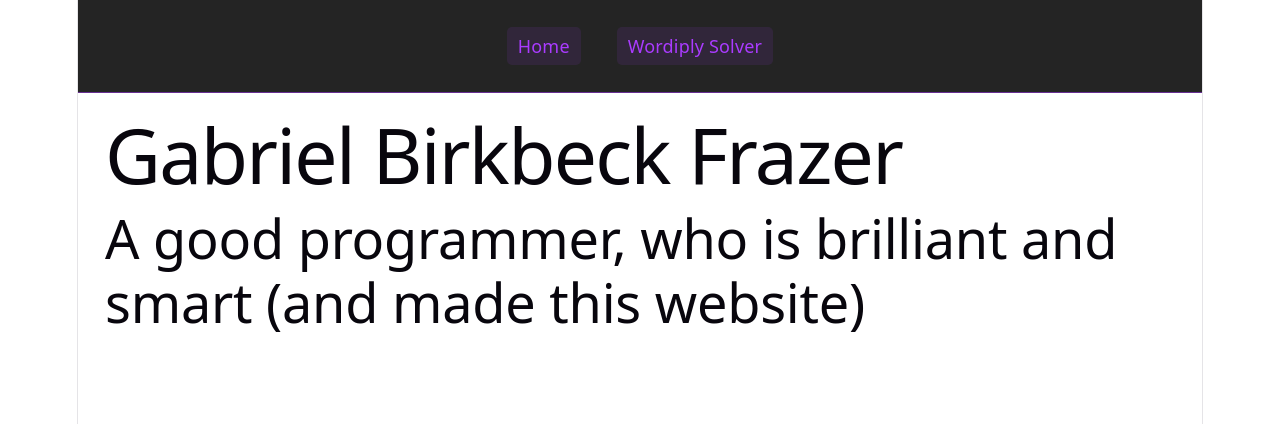
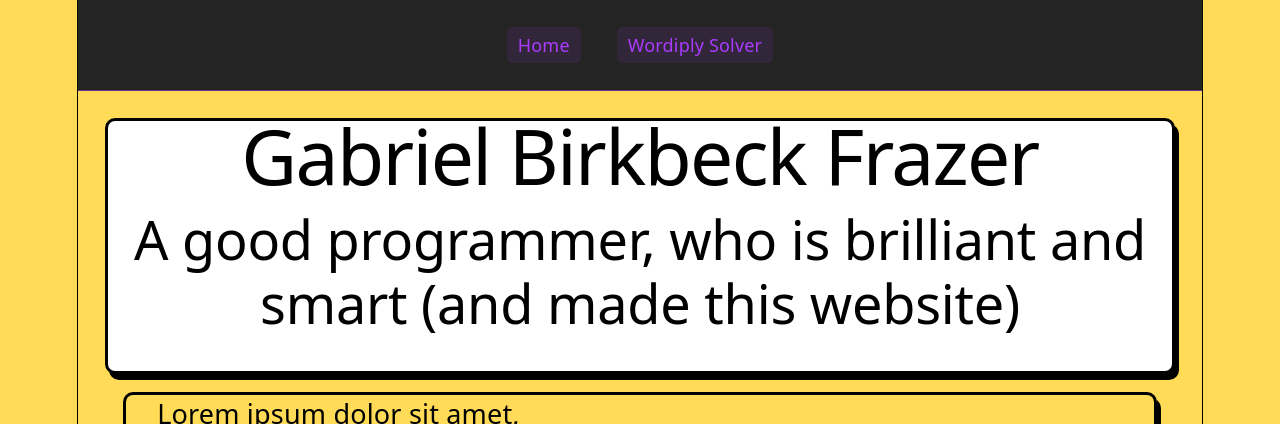
Before and after one commit to g-b-f/g-b-f.github.io, a React (Vite) app: page /#/portfolio in a window 1280 px wide. Shown: the top 424 px of the page. Built offline with nearby package versions, Linux system fonts and the light colour scheme.

Commit message:
start neobrutalism css

```diff
--- a/src/pages/CSS/Portfolio.css
+++ b/src/pages/CSS/Portfolio.css
@@ -1,8 +1,44 @@
-.portfolio{
-    text-align: left;
+:root {
+  --text: black;
+  --text-h: black;
+  --bg: #ffdb58;
+  --border: black;
+  --component-bg: white;
+  /* --code-bg: #f4f3ec; */
+  /* --accent: #aa3bff; */
+  /* --accent-bg: rgba(170, 59, 255, 0.1); */
+  /* --accent-border: rgba(170, 59, 255, 0.5); */
+  /* --social-bg: rgba(244, 243, 236, 0.5); */
+  --shadow: black;
+
+  /* --sans: system-ui, 'Segoe UI', Roboto, sans-serif; */
+  /* --heading: system-ui, 'Segoe UI', Roboto, sans-serif; */
+  /* --mono: ui-monospace, Consolas, monospace; */
+
+  /* font: 18px/145% var(--sans);
+  letter-spacing: 0.18px;
+  color-scheme: light dark;
+  color: var(--text);
+  background: var(--bg);
+  font-synthesis: none;
+  text-rendering: optimizeLegibility;
+  -webkit-font-smoothing: antialiased;
+  -moz-osx-font-smoothing: grayscale; */
+
+}
+* {
+    line-height: normal;
 }
 .hero {
-    line-height: normal;
+    background-color: var(--component-bg);
+    align-items: center;
+
+    border: var(--border);
+    border-style: solid;
+    border-radius: 10px;
+    /* box-shadow: 10px 10px var(--border); */
+    box-shadow: 4px 6px var(--border);
+    font-family: var(--sans);
 }
 .hero h1 {
     /* overflow: hidden; */
@@ -28,12 +64,18 @@
     gap: 1.5rem;
     align-items: center;
     margin: 1rem;
+
+    border: var(--border);
+    border-style: solid;
+    border-radius: 10px;
+    box-shadow: 4px 6px var(--border);
+    font-family: var(--sans);
 }
 
 .image-text > p {
     flex: 1 1 0;
     min-width: 18rem;
-    color: white;
+    /* color: white; */
 }
 
 .images {
```
